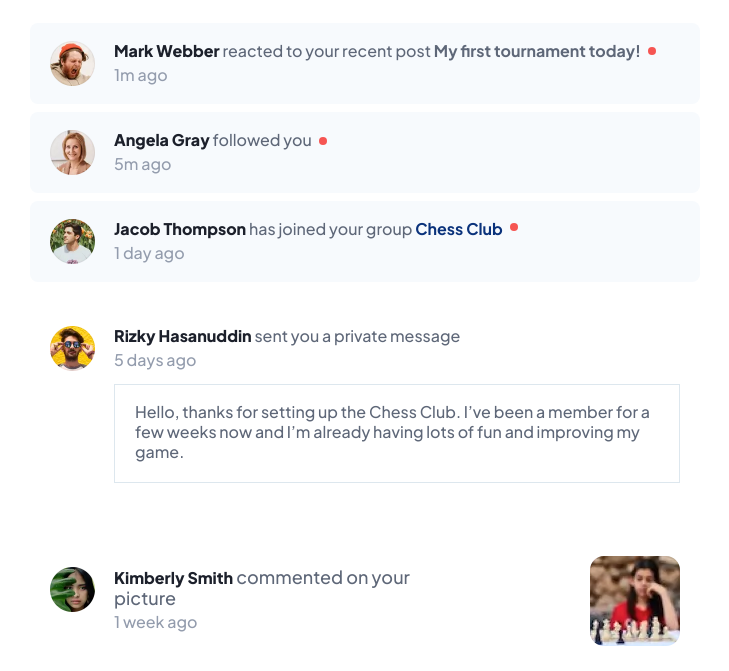
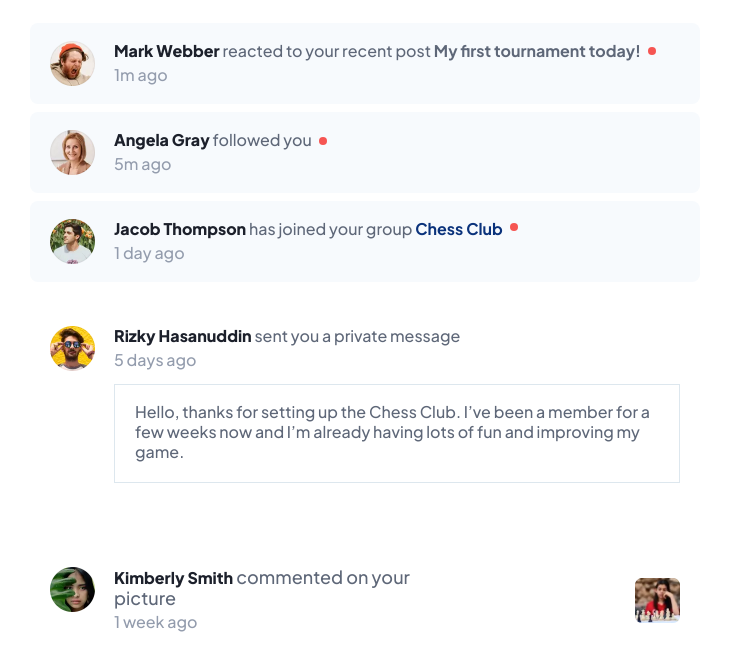
Before and after one commit to achiewe/notifications-page, a plain HTML site: page index.html in a window 1280 px wide. Shown: the part 129-800 px from the top of the page, without its empty margins (275-1004 px from the left). Drawn offline with Linux system fonts and the light colour scheme.

Commit message:
add on the image cursor pointer

```diff
--- a/style.css
+++ b/style.css
@@ -115,6 +115,7 @@ body{
     width:39px;
     height:39px;
 }
+
 
 .person-content{
     display:flex;
@@ -294,6 +295,7 @@ body{
     flex-direction: row;
     justify-content: center;
     align-items:center;
+    padding-right:15px;
 }
 
 .kimberly-p{
@@ -305,6 +307,11 @@ body{
     text-align: left;
     width:192px;
     color:var(--dark-grey-blue);
+}
+
+.chess-image{
+    width:39px;
+    height:39px;
 }
 
 .nathan-event{
@@ -670,6 +677,12 @@ body{
         color:var(--dark-grey-blue);
     }
 
+    .chess-image{
+        width:45px;
+        height:45px;
+        cursor: pointer;
+    }
+
     .nathan-event{
         font-family: 'Plus Jakarta Sans', sans-serif;
         font-size: 16px;
```
